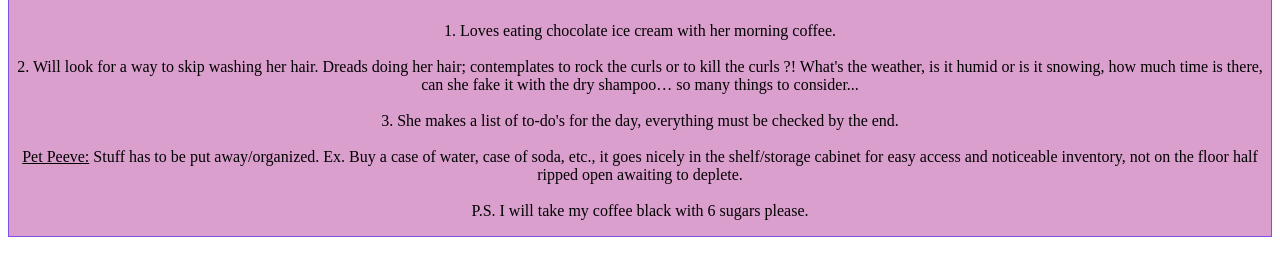
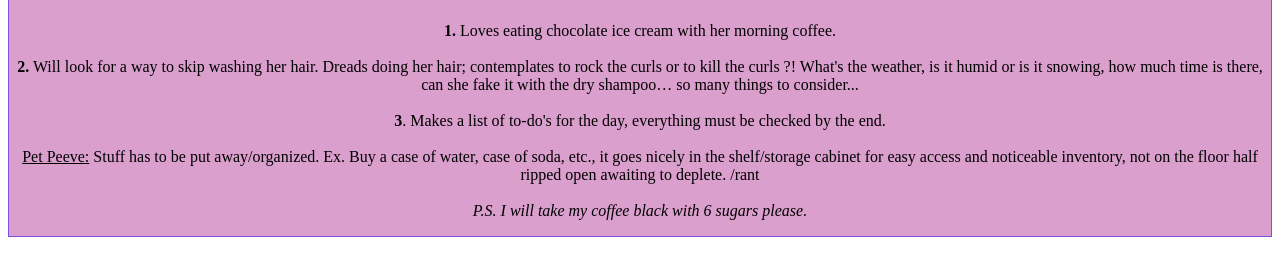
Before and after one commit to scsadlowski/SE111_202440, a plain HTML site: page W1/index.html in a window 1280 px wide. Shown: the part 69-344 px from the top of the page. Drawn offline with Linux system fonts and the light colour scheme.

Commit message:
my 1st html page

```diff
--- a/W1/index.html
+++ b/W1/index.html
@@ -3,7 +3,7 @@
 <head>
     <meta charset="UTF-8">
     <meta name="viewport" content="width=device-width, initial-scale=1.0">
-    <meta name="description" content="HTML Bio">
+    <meta name="description" content="my 1st HTML page">
     <meta name="author" content="S Sadlowski">
     <title>W1 | Bio Page</title>
     <style> .center-header {text-align: center; } </style>
@@ -12,19 +12,19 @@
     <div class="center-header" style="border: 1px solid rgb(126, 80, 227); background-color:rgb(219, 159, 206)">
         <!--<h1>Random things About SuZanne</h1>-->
         <h1 style="border:1px solid rgb(42, 13, 75);">Random things About SuZanne</h1>
-        <p> 1. Loves eating chocolate ice cream with her morning coffee.
+        <p> <b>1.</b> Loves eating chocolate ice cream with her morning coffee.
             <br>
             </br>
-            2. Will look for a way to skip washing her hair.  Dreads doing her hair; contemplates to rock the curls or to kill the curls ?!  What's the weather, is it humid or is it snowing, how much time is there, can she fake it with the dry shampoo… so many things to consider...
+            <b>2.</b> Will look for a way to skip washing her hair.  Dreads doing her hair; contemplates to rock the curls or to kill the curls ?!  What's the weather, is it humid or is it snowing, how much time is there, can she fake it with the dry shampoo… so many things to consider...
             <br>
             </br>
-            3. She makes a list of to-do's for the day, everything must be checked by the end.
+            <b>3</b>. Makes a list of to-do's for the day, everything must be checked by the end.
             <br>
             </br>
-        <u>Pet Peeve:</u> Stuff has to be put away/organized.  Ex. Buy a case of water, case of soda, etc., it goes nicely in the shelf/storage cabinet for easy access and noticeable inventory, not on the floor half ripped open awaiting to deplete.
+        <u>Pet Peeve:</u> Stuff has to be put away/organized.  Ex. Buy a case of water, case of soda, etc., it goes nicely in the shelf/storage cabinet for easy access and noticeable inventory, not on the floor half ripped open awaiting to deplete. /rant
         <br>
         </br>
-        P.S. I will take my coffee black with 6 sugars please.</p>
+        <i>P.S. I will take my coffee black with 6 sugars please.</i></p>
 
     </div>
 </body>
```
